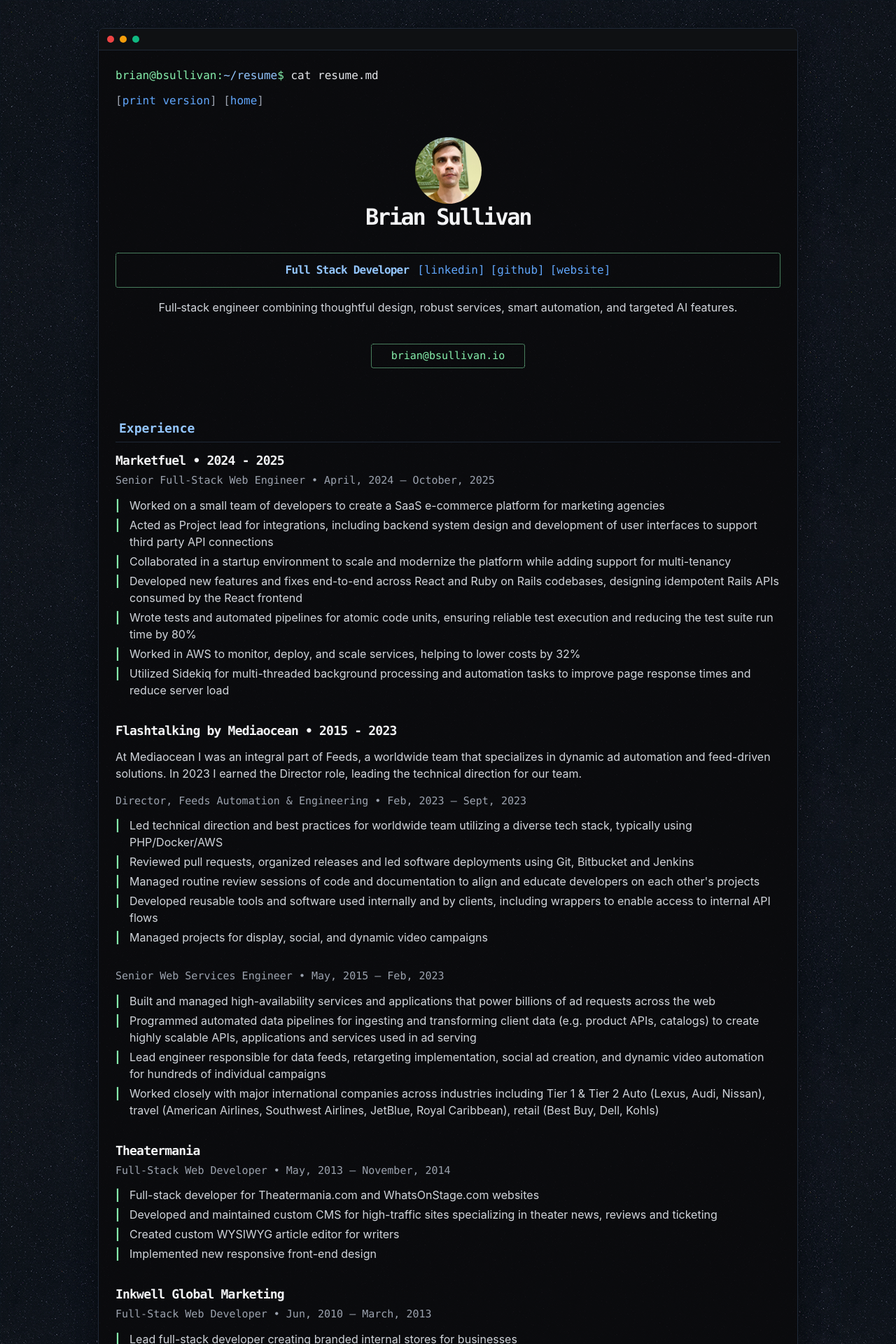
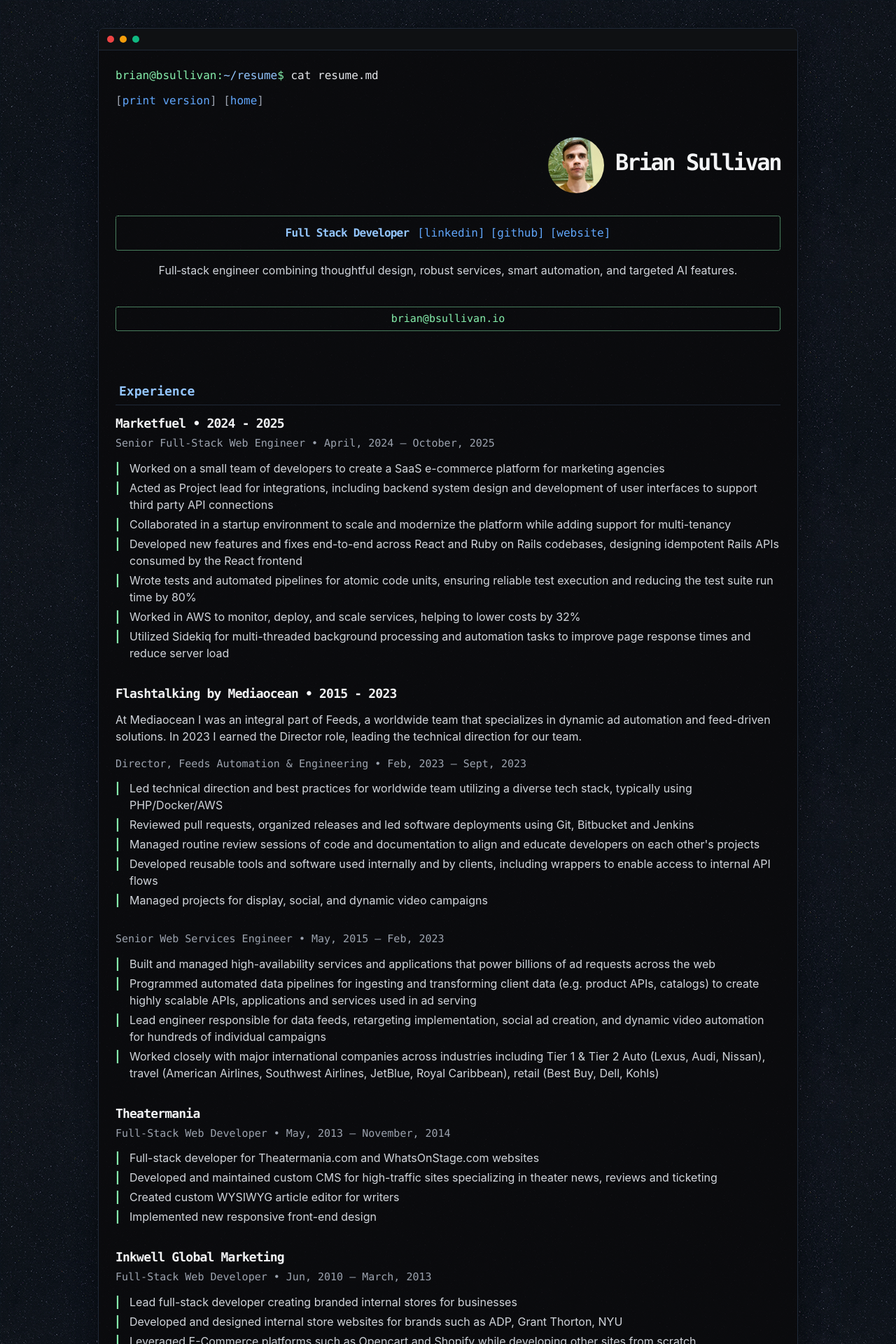
Before and after one commit to bsullivan-io/bsullivan.io, a Jekyll site: the page built from resume/index.html, in a window 1280 px wide. Shown: the top 1920 px of the page at 70% size. Built offline with Jekyll 4.4.1, drawn with Linux system fonts in a browser that asks for light colours.

Commit message:
change header

```diff
--- a/_layouts/resume2.html
+++ b/_layouts/resume2.html
@@ -115,7 +115,32 @@
       }
       .resume-content .icon-links-terminal a { color: #60a5fa; text-decoration: none; }
       .resume-content .icon-links-terminal a:hover { text-decoration: underline; }
-      .resume-content .page-header { text-align: center; }
+      .resume-content .page-header {
+        display: flex;
+        flex-direction: row;
+        flex-wrap: wrap;
+        align-items: center;
+        justify-content: center;
+        text-align: center;
+      }
+      .resume-content .page-header > .avatar {
+        width: 80px;
+        height: 80px;
+        border-radius: 50%;
+        object-fit: cover;
+        flex-shrink: 0;
+        margin-right: 16px;
+        margin-bottom: 0;
+      }
+      .resume-content .page-header > .header-name {
+        margin: 0 0 8px;
+      }
+      .resume-content .page-header > .header-contact-info,
+      .resume-content .page-header > .title-bar,
+      .resume-content .page-header > .executive-summary,
+      .resume-content .page-header > .contact-button {
+        flex-basis: 100%;
+      }
       .resume-content .contact-button { margin-left: auto; margin-right: auto; }
 
       .resume-content #projects a { color: #86efac; text-decoration: none; }
```
